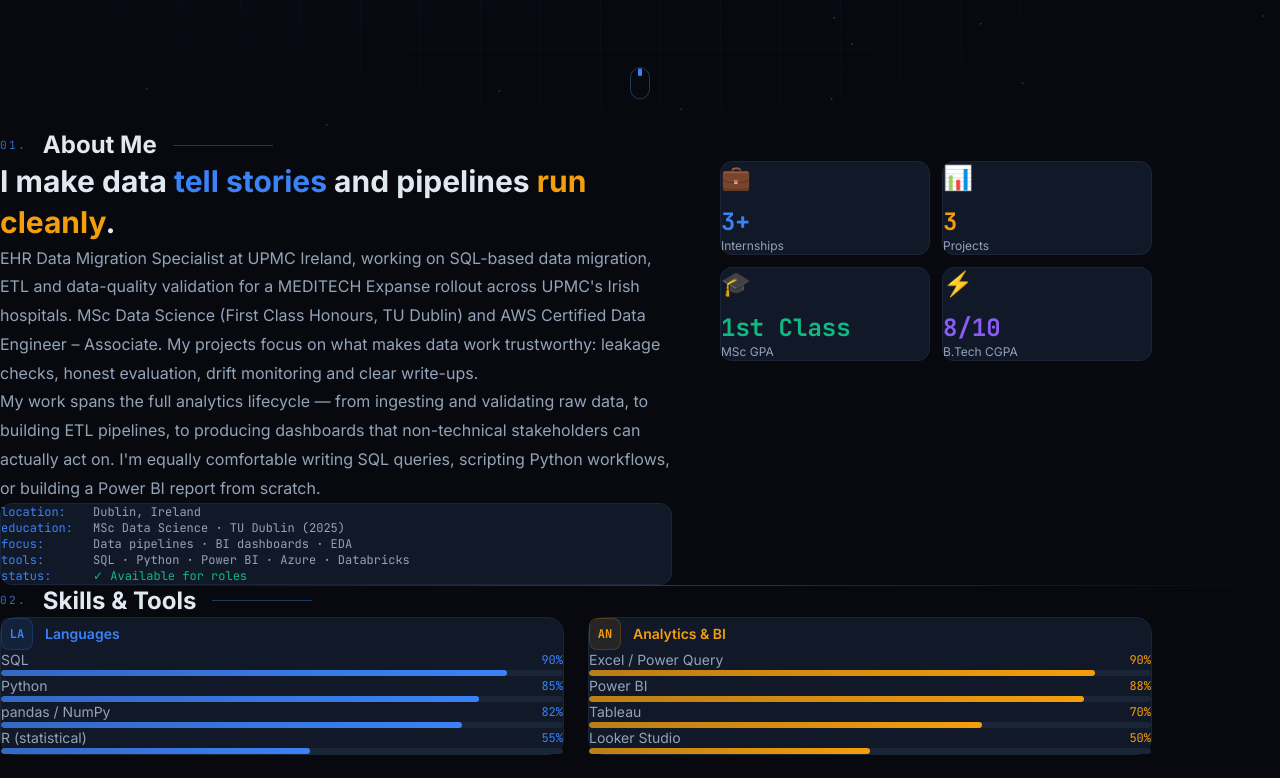
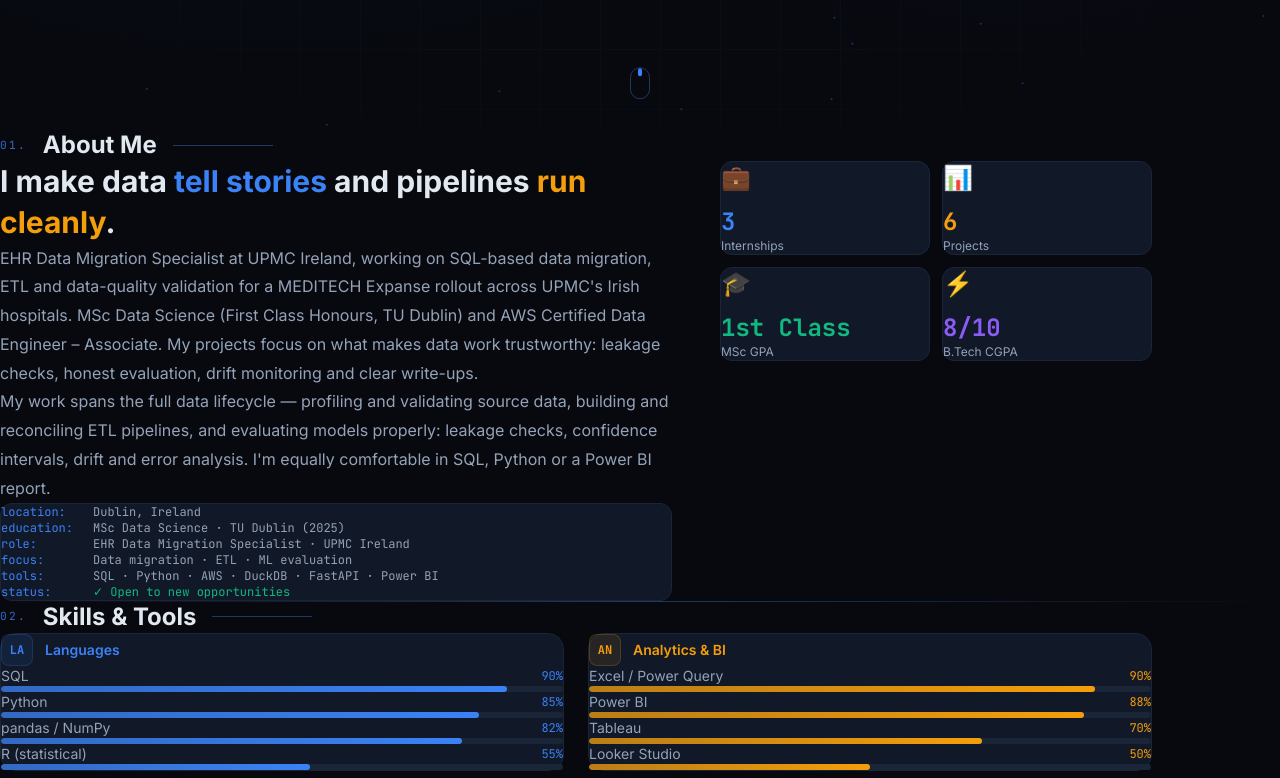
Before and after one commit to kpavan27/portfolio, a Next.js app: page / in a window 1280 px wide. Shown: the part 671-1449 px from the top of the page. Built offline with nearby package versions, Linux system fonts and the light colour scheme.

Commit message:
Modify About component with updated stats and bio
Updated statistics and bio to reflect new values and roles.

```diff
--- a/src/components/About.tsx
+++ b/src/components/About.tsx
@@ -28,8 +28,8 @@ function CountUp({ target, suffix = "", delay = 0 }: { target: number; suffix?:
 }
 
 const stats = [
-  { label: "Internships", value: 3, suffix: "+", color: "var(--blue)", icon: "💼" },
-  { label: "Projects", value: 3, suffix: "", color: "var(--amber)", icon: "📊" },
+  { label: "Internships", value: 3, suffix: "", color: "var(--blue)", icon: "💼" },
+  { label: "Projects", value: 6, suffix: "", color: "var(--amber)", icon: "📊" },
   { label: "MSc GPA", value: 1, suffix: "st Class", color: "var(--green)", icon: "🎓" },
   { label: "B.Tech CGPA", value: 8.3, suffix: "/10", color: "var(--purple)", icon: "⚡" },
 ];
@@ -61,9 +61,9 @@ export default function About() {
               {config.bio}
             </p>
             <p style={{ color: "var(--text-dim)", lineHeight: "1.8" }}>
-              My work spans the full analytics lifecycle — from ingesting and validating raw data, to building
-              ETL pipelines, to producing dashboards that non-technical stakeholders can actually act on.
-              I'm equally comfortable writing SQL queries, scripting Python workflows, or building a Power BI report from scratch.
+              My work spans the full data lifecycle — profiling and validating source data, building and
+              reconciling ETL pipelines, and evaluating models properly: leakage checks, confidence intervals,
+              drift and error analysis. I&apos;m equally comfortable in SQL, Python or a Power BI report.
             </p>
 
             {/* Quick facts */}
@@ -74,9 +74,10 @@ export default function About() {
               {[
                 ["location", config.location],
                 ["education", "MSc Data Science · TU Dublin (2025)"],
-                ["focus", "Data pipelines · BI dashboards · EDA"],
-                ["tools", "SQL · Python · Power BI · Azure · Databricks"],
-                ["status", "✓ Available for roles"],
+                ["role", "EHR Data Migration Specialist · UPMC Ireland"],
+                ["focus", "Data migration · ETL · ML evaluation"],
+                ["tools", "SQL · Python · AWS · DuckDB · FastAPI · Power BI"],
+                ["status", "✓ Open to new opportunities"],
               ].map(([k, v]) => (
                 <div key={k} className="flex gap-3">
                   <span style={{ color: "var(--blue)", minWidth: "80px" }}>{k}:</span>
```
